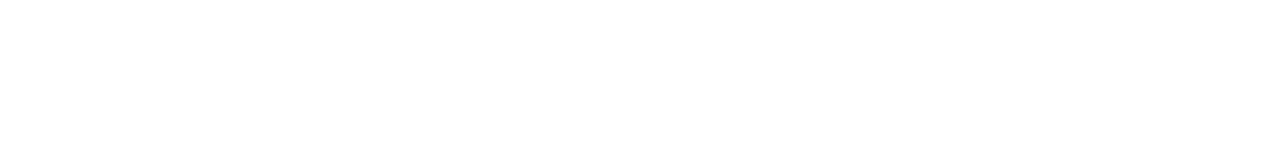
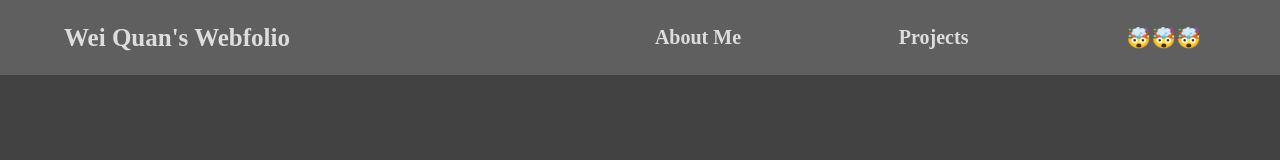
Before and after one commit to WeiQuanNg/Webfolio, a plain HTML site: page about_me.html in a window 1280 px wide. Drawn offline with Linux system fonts and the light colour scheme.

Commit message:
test v4.55

```diff
--- a/about_me.html
+++ b/about_me.html
@@ -3,7 +3,24 @@
 <head>
     <meta charset="UTF-8">
     <meta name="viewport" content="width=device-width, initial-scale=1.0">
-    <title>Document</title>
+
+	<link rel="stylesheet" href="styles.css">
+
+	<title>About Me</title>
+
+	<div class="nav-bar">
+        <nav>
+            <ul class="primary-nav">
+                <li><a href="index.html">Wei Quan's Webfolio</a></li>
+            </ul>
+
+    		<ul class="secondary-nav">
+                <li class="menu-items"><a href="about_me.html">About Me</a></li>
+    			<li class="menu-items"><a href='projects.html'>Projects</a></li>
+                <li class="menu-items"><a href="surprise.html">🤯🤯🤯</a></li>
+    		</ul>
+        </nav>
+	</div>
 </head>
 <body>
 
```
Also changed, not shown: index.html (+2 -1 lines).
